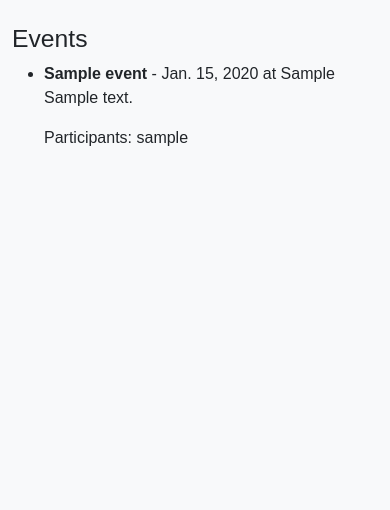
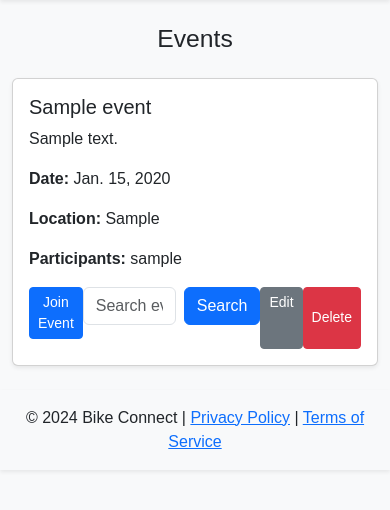
Before and after one commit to Mario8802/cyclingnets, a Django app: page /events/ in a window 390 px wide. Shown: the part 56-566 px from the top of the page. Run offline with Django 5.2, Linux system fonts and the light colour scheme; tables that the repository leaves empty hold one stand-in row (values such as "Sample post"); parts of the project's set-up code (start-up, migrations or seed data) failed here and were passed over.

Commit message:
Added Bootstrap cards, search functionality, REST API, and enhanced UI

```diff
--- a/bike_connect/settings.py
+++ b/bike_connect/settings.py
@@ -20,7 +20,6 @@ ALLOWED_HOSTS = []
 # Application definition
 
 INSTALLED_APPS = [
-
     'django.contrib.admin',
     'django.contrib.auth',
     'django.contrib.contenttypes',
@@ -31,6 +30,8 @@ INSTALLED_APPS = [
     'users',
     'posts',
     'events',
+    'rest_framework',
+    'django_filters'
 ]
 
 MIDDLEWARE = [
--- a/bike_connect/urls.py
+++ b/bike_connect/urls.py
@@ -1,16 +1,24 @@
+from django.views.generic import TemplateView
+from rest_framework.routers import DefaultRouter
+from events.views import EventViewSet
 from django.conf import settings
 from django.conf.urls.static import static
 from django.contrib import admin
 from django.urls import path, include
 
 app_name = 'posts'
+router = DefaultRouter()
+router.register(r'api/events', EventViewSet)
+
 
 urlpatterns = [
+    path('', TemplateView.as_view(template_name='core/landing_page.html'), name='landing_page'),
     path('admin/', admin.site.urls),
     path('users/', include('users.urls')),
     path('posts/', include('posts.urls')),
     path('events/', include('events.urls')),
     path('', include('core.urls')),
+    path('', include(router.urls)),
 
 ]
 
--- a/events/urls.py
+++ b/events/urls.py
@@ -1,7 +1,17 @@
-from django.urls import path
+from django.urls import path, include
+from rest_framework.routers import DefaultRouter
 from .views import EventListView, EventCreateView, rsvp_event
 from .views import EventUpdateView
 from .views import EventDeleteView
+from .views import EventViewSet
+
+
+
+# Create a router and register the EventViewSet
+router = DefaultRouter()
+router.register(r'api/events', EventViewSet)
+
+# Add the router URLs to the urlpatterns
 
 urlpatterns = [
     path('', EventListView.as_view(), name='event_list'),  # List Events
@@ -9,4 +19,7 @@ urlpatterns = [
     path('<int:event_id>/rsvp/', rsvp_event, name='event_rsvp'),
     path('<int:pk>/edit/', EventUpdateView.as_view(), name='event_edit'),
     path('<int:pk>/delete/', EventDeleteView.as_view(), name='event_delete'),
+    path('<int:event_id>/rsvp/', rsvp_event, name='event_rsvp'),
     ]
+
+urlpatterns += router.urls
--- a/events/views.py
+++ b/events/views.py
@@ -5,6 +5,19 @@ from .models import Event, Booking
 from .forms import EventForm
 from django.views.generic import UpdateView
 from django.views.generic import DeleteView
+from rest_framework import viewsets, filters
+from .models import Event
+from .serializers import EventSerializer
+
+
+class EventViewSet(viewsets.ModelViewSet):
+    queryset = Event.objects.all()
+    serializer_class = EventSerializer
+    filter_backends = [filters.SearchFilter, filters.OrderingFilter]
+    search_fields = ['title', 'location']
+    ordering_fields = ['date', 'title']
+
+
 
 class EventDeleteView(DeleteView):
     model = Event
@@ -13,11 +26,10 @@ class EventDeleteView(DeleteView):
 
     def dispatch(self, request, *args, **kwargs):
         event = self.get_object()
-        if event.organizer != request.user:  # Проверка дали потребителят е организатор
-            return redirect('event_list')  # Пренасочване, ако не е
+        # Allow superusers or the event organizer to delete the event
+        if not request.user.is_superuser and event.organizer != request.user:
+            return redirect('event_list')  # Redirect if not authorized
         return super().dispatch(request, *args, **kwargs)
-
-
 
 class EventUpdateView(UpdateView):
     model = Event
@@ -27,15 +39,18 @@ class EventUpdateView(UpdateView):
 
     def dispatch(self, request, *args, **kwargs):
         event = self.get_object()
-        if event.organizer != request.user:  # Проверка дали потребителят е организатор
-            return redirect('event_list')  # Пренасочване, ако не е
+        # Allow superusers or the event organizer to update the event
+        if not request.user.is_superuser and event.organizer != request.user:
+            return redirect('event_list')  # Redirect if not authorized
         return super().dispatch(request, *args, **kwargs)
+
 
 # List View for Events
 class EventListView(ListView):
     model = Event
     template_name = 'events/event_list.html'
     context_object_name = 'events'
+
 
 # Create View for Events
 class EventCreateView(CreateView):
--- a/templates/base.html
+++ b/templates/base.html
@@ -9,7 +9,8 @@
     <title>Bike Connect</title>
 </head>
 <body>
-    <nav class="navbar navbar-expand-lg navbar-light bg-light">
+    <!-- Navbar -->
+    <nav class="navbar navbar-expand-lg navbar-light bg-light sticky-top shadow-sm">
         <div class="container-fluid">
             <a class="navbar-brand" href="/">Bike Connect</a>
             <button class="navbar-toggler" type="button" data-bs-toggle="collapse" data-bs-target="#navbarNav" aria-controls="navbarNav" aria-expanded="false" aria-label="Toggle navigation">
@@ -27,14 +28,18 @@
                         <li class="nav-item">
                             <a class="nav-link" href="{% url 'event_create' %}">Create Event</a>
                         </li>
-                        <li class="nav-item">
-                            <form method="post" action="{% url 'logout' %}" class="d-inline">
-                                {% csrf_token %}
-                                <button type="submit" class="btn btn-link nav-link" style="padding: 0;">Exit</button>
-                            </form>
-                        </li>
-                        <li class="nav-item">
-                            <span class="navbar-text">Hello, {{ user.username }}!</span>
+                        <li class="nav-item dropdown">
+                            <a class="nav-link dropdown-toggle" href="#" id="userMenu" role="button" data-bs-toggle="dropdown" aria-expanded="false">
+                                Hello, {{ user.username }}!
+                            </a>
+                            <ul class="dropdown-menu dropdown-menu-end" aria-labelledby="userMenu">
+                                <li>
+                                    <form method="post" action="{% url 'logout' %}" class="d-inline">
+                                        {% csrf_token %}
+                                        <button type="submit" class="dropdown-item">Logout</button>
+                                    </form>
+                                </li>
+                            </ul>
                         </li>
                     {% else %}
                         <li class="nav-item">
@@ -48,9 +53,32 @@
             </div>
         </div>
     </nav>
+
+    <!-- Page Content -->
     <div class="container mt-4">
         {% block content %}{% endblock %}
     </div>
+
+    <!-- Footer -->
+    <footer class="bg-light text-center text-lg-start mt-4 py-3 shadow-sm">
+        <div class="container">
+            <span>&copy; 2024 Bike Connect | <a href="#">Privacy Policy</a> | <a href="#">Terms of Service</a></span>
+        </div>
+    </footer>
+
+    <!-- JavaScript -->
     <script src="https://cdn.jsdelivr.net/npm/bootstrap@5.3.0/dist/js/bootstrap.bundle.min.js"></script>
+    {% block scripts %}{% endblock %}
 </body>
 </html>
+<script>
+    // Smooth scrolling
+    document.querySelectorAll('a[href^="#"]').forEach(anchor => {
+        anchor.addEventListener('click', function(e) {
+            e.preventDefault();
+            document.querySelector(this.getAttribute('href')).scrollIntoView({
+                behavior: 'smooth'
+            });
+        });
+    });
+</script>
--- a/templates/events/event_list.html
+++ b/templates/events/event_list.html
@@ -2,34 +2,65 @@
 {% load bookings %}
 
 {% block content %}
-<h2>Events</h2>
-<ul>
+<h2 class="text-center mb-4">Events</h2>
+
+<div class="row row-cols-1 row-cols-md-3 g-4">
     {% for event in events %}
-    <li>
-        <strong>{{ event.title }}</strong> - {{ event.date }} at {{ event.location }}
-        <p>{{ event.description }}</p>
-        <p>Participants:
+    <div class="col">
+        <div class="card h-100 shadow-sm">
+            <div class="card-body">
+                <h5 class="card-title">{{ event.title }}</h5>
+                <p class="card-text">{{ event.description|truncatewords:20 }}</p>
+                <p><strong>Date:</strong> {{ event.date }}</p>
+                <p><strong>Location:</strong> {{ event.location }}</p>
+                <p><strong>Participants:</strong>
                     {% for participant in event.participants.all %}
                         {{ participant.username }}{% if not forloop.last %}, {% endif %}
                     {% empty %}
                         No participants yet.
                     {% endfor %}
                 </p>
-        {% if request.user.is_authenticated %}
+                <div class="d-flex justify-content-between">
                     <form method="post" action="{% url 'event_rsvp' event.id %}">
                         {% csrf_token %}
                         {% if request.user in event.participants.all %}
-            <button type="submit" name="action" value="cancel">Cancel RSVP</button>
+                        <button class="btn btn-warning btn-sm" name="action" value="cancel">Cancel RSVP</button>
                         {% else %}
-            <button type="submit" name="action" value="join">Join Event</button>
+                        <button class="btn btn-primary btn-sm" name="action" value="join">Join Event</button>
                         {% endif %}
                     </form>
-        <p>
-            <a href="{% url 'event_edit' event.id %}">Edit</a> |
-            <a href="{% url 'event_delete' event.id %}">Delete</a>
-        </p>
-        {% endif %}
-    </li>
+                    <form method="get" class="d-flex mb-4">
+                        <input type="text" name="q" class="form-control me-2" placeholder="Search events..." value="{{ request.GET.q }}">
+                        <button type="submit" class="btn btn-primary">Search</button>
+                    </form>
+
+                    <a href="{% url 'event_edit' event.id %}" class="btn btn-secondary btn-sm">Edit</a>
+                    <button class="btn btn-danger btn-sm" data-bs-toggle="modal" data-bs-target="#deleteModal{{ event.id }}">Delete</button>
+                </div>
+            </div>
+        </div>
+    </div>
     {% endfor %}
-</ul>
+</div>
+
+<!-- Modals for deletion -->
+{% for event in events %}
+<div class="modal fade" id="deleteModal{{ event.id }}" tabindex="-1" aria-labelledby="deleteModalLabel{{ event.id }}" aria-hidden="true">
+    <div class="modal-dialog">
+        <div class="modal-content">
+            <div class="modal-header">
+                <h5 class="modal-title" id="deleteModalLabel{{ event.id }}">Delete Event</h5>
+                <button type="button" class="btn-close" data-bs-dismiss="modal" aria-label="Close"></button>
+            </div>
+            <div class="modal-body">
+                Are you sure you want to delete "{{ event.title }}"?
+            </div>
+            <div class="modal-footer">
+                <a href="{% url 'event_delete' event.id %}" class="btn btn-danger">Yes, Delete</a>
+                <button type="button" class="btn btn-secondary" data-bs-dismiss="modal">Cancel</button>
+            </div>
+        </div>
+    </div>
+</div>
+{% endfor %}
 {% endblock %}
```
Also changed, not shown: events/serializers.py (added, +7 -0 lines), events/templatetags/form_tags.py (added, +7 -0 lines), posts/views.py (+13 -0 lines), templates/core/landing_page.html (+23 -4 lines), templates/events/create_event.html (+26 -22 lines), 1 other file. Lines whose indentation alone changed are shown as unchanged.
